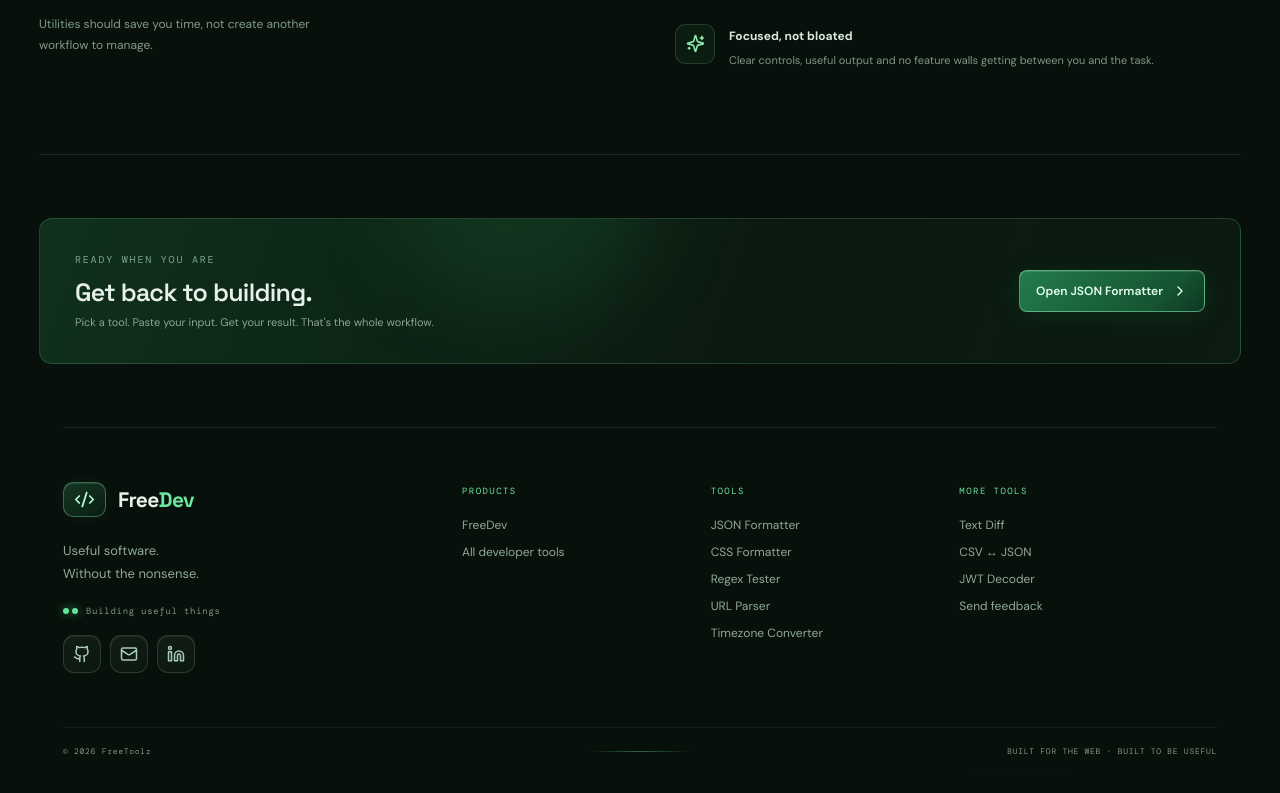
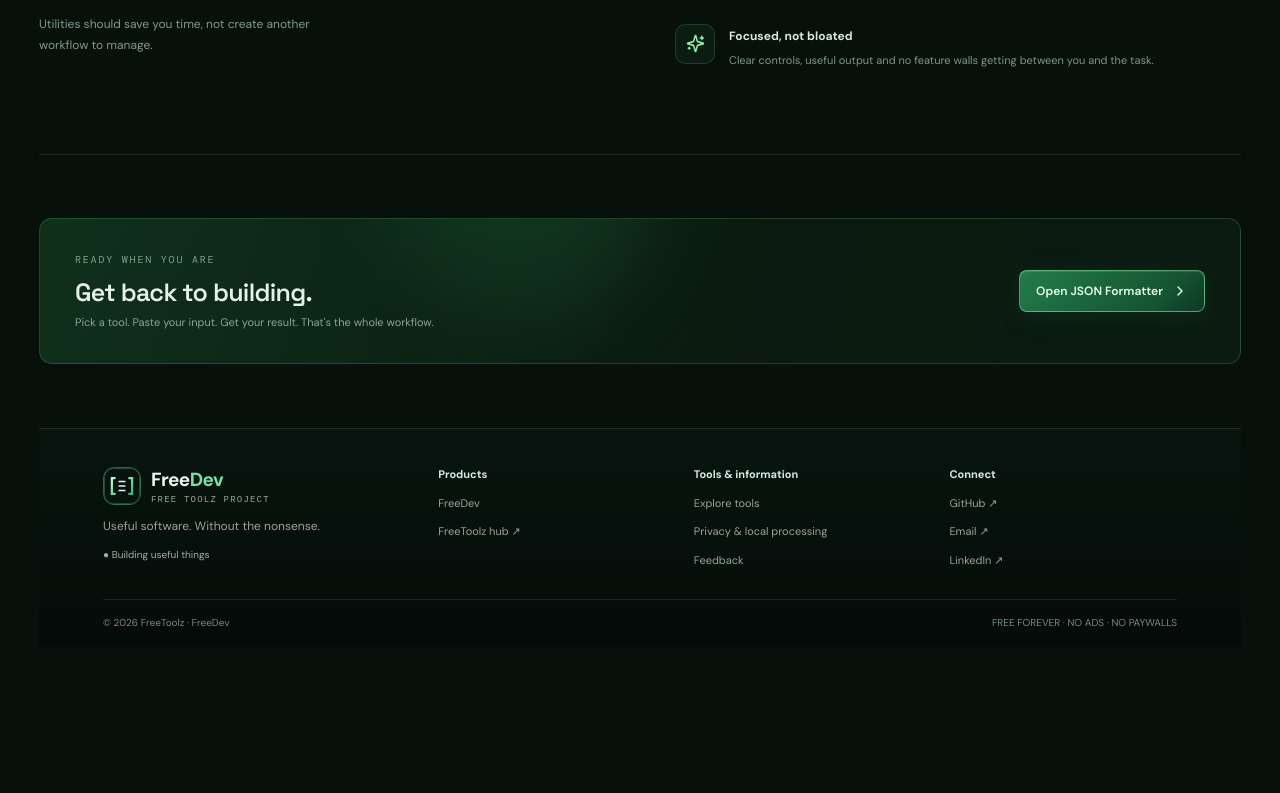
Before and after one commit to avada-kedavra62442/FreeDev, a React (Vite) app: page / in a window 1280 px wide. Shown: the part 4892-5685 px from the top of the page. After the commit the page ends 5539 px from the top, so only its background shows below. Built offline with nearby package versions, Linux system fonts and the light colour scheme.

Commit message:
Standardize universal FreeToolz footer

```diff
--- a/src/App.jsx
+++ b/src/App.jsx
@@ -187,54 +187,14 @@ const toolFromPath = path => {
   return groups.flatMap(group => group.tools).find(tool => slugForTool(tool) === slug) || '';
 };
 
-function SiteFooter({ onHome, onSelectTool, workspace = false }) {
-  const showAllTools = () => {
-    onHome();
-    window.setTimeout(() => document.getElementById('all-tools')?.scrollIntoView({ behavior: 'smooth' }), 80);
-  };
-  return <footer className={cx('site-footer', workspace && 'workspace-footer')}>
-    <div className="footer-main">
-      <div className="footer-brand">
-        <a className="footer-brand-row" href="/" onClick={e => { e.preventDefault(); onHome(); }}>
-          <span className="brand-mark footer-favicon"><Code2 size={21}/></span>
-          <span className="footer-brand-name">Free<span>Dev</span></span>
-        </a>
-        <p>Useful software.<br/>Without the nonsense.</p>
-        <div className="footer-status"><span className="status-dot"/><span className="pulse"/> Building useful things</div>
-        <div className="footer-socials">
-          <a href="https://github.com/avada-kedavra62442/" target="_blank" rel="noopener noreferrer" className="footer-social-link" aria-label="GitHub" title="GitHub"><Github size={18}/></a>
-          <a href="mailto:aarav.krish62442@gmail.com" className="footer-social-link" aria-label="Email" title="Email"><Mail size={18}/></a>
-          <a href="https://www.linkedin.com/in/aarav-krish-665702440/" target="_blank" rel="noopener noreferrer" className="footer-social-link" aria-label="LinkedIn" title="LinkedIn"><Linkedin size={18}/></a>
-        </div>
-      </div>
-      <div className="footer-column">
-        <span className="footer-heading">PRODUCTS</span>
-        <button onClick={onHome}>FreeDev</button>
-        <button onClick={showAllTools}>All developer tools</button>
-      </div>
-      <div className="footer-column">
-        <span className="footer-heading">TOOLS</span>
-        <button onClick={() => onSelectTool('JSON Formatter')}>JSON Formatter</button>
-        <button onClick={() => onSelectTool('CSS Formatter')}>CSS Formatter</button>
-        <button onClick={() => onSelectTool('Regex Tester')}>Regex Tester</button>
-        <button onClick={() => onSelectTool('URL Parser')}>URL Parser</button>
-        <button onClick={() => onSelectTool('Timezone Converter')}>Timezone Converter</button>
-      </div>
-      <div className="footer-column">
-        <span className="footer-heading">MORE TOOLS</span>
-        <button onClick={() => onSelectTool('Text Diff')}>Text Diff</button>
-        <button onClick={() => onSelectTool('CSV ↔ JSON')}>CSV ↔ JSON</button>
-        <button onClick={() => onSelectTool('JWT Decoder')}>JWT Decoder</button>
-        <a href="mailto:aarav.krish62442@gmail.com?subject=FreeToolz%20Feedback">Send feedback</a>
-      </div>
-    </div>
-    <div className="footer-bottom">
-      <span>© {new Date().getFullYear()} FreeToolz</span>
-      <span className="footer-line"/>
-      <span>BUILT FOR THE WEB · BUILT TO BE USEFUL</span>
-    </div>
-  </footer>;
-}
+function SiteFooter() { return (<footer className="ft-universal-footer">
+  <div className="ft-footer-main">
+    <div className="ft-footer-brand-block"><a className="ft-footer-brand" href="/" aria-label="FreeDev home"><img className="ft-footer-mark" src="/favicon.svg" alt="" aria-hidden="true"/><span>Free<span className="ft-footer-accent">Dev</span><small>FREE TOOLZ PROJECT</small></span></a><p>Useful software. Without the nonsense.</p><span className="ft-footer-status">● Building useful things</span></div>
+    <div className="ft-footer-column"><b>Products</b><a href="/">FreeDev</a><a href="https://free-toolz.vercel.app/">FreeToolz hub ↗</a></div>
+    <div className="ft-footer-column"><b>Tools &amp; information</b><a href="/#tools">Explore tools</a><a href="/#privacy">Privacy &amp; local processing</a><a href="mailto:aarav.krish62442@gmail.com?subject=FreeDev%20Feedback">Feedback</a></div>
+    <div className="ft-footer-column"><b>Connect</b><a href="https://github.com/avada-kedavra62442/FreeDev" target="_blank" rel="noopener noreferrer">GitHub ↗</a><a href="mailto:aarav.krish62442@gmail.com">Email ↗</a><a href="https://www.linkedin.com/in/aarav-krish-665702440/" target="_blank" rel="noopener noreferrer">LinkedIn ↗</a></div>
+  </div><div className="ft-footer-bottom"><span>© {new Date().getFullYear()} FreeToolz · FreeDev</span><span>FREE FOREVER · NO ADS · NO PAYWALLS</span></div>
+</footer>); }
 
 export default function App() {
   const [active,setActive]=useState(()=>toolFromPath(window.location.pathname));
```
